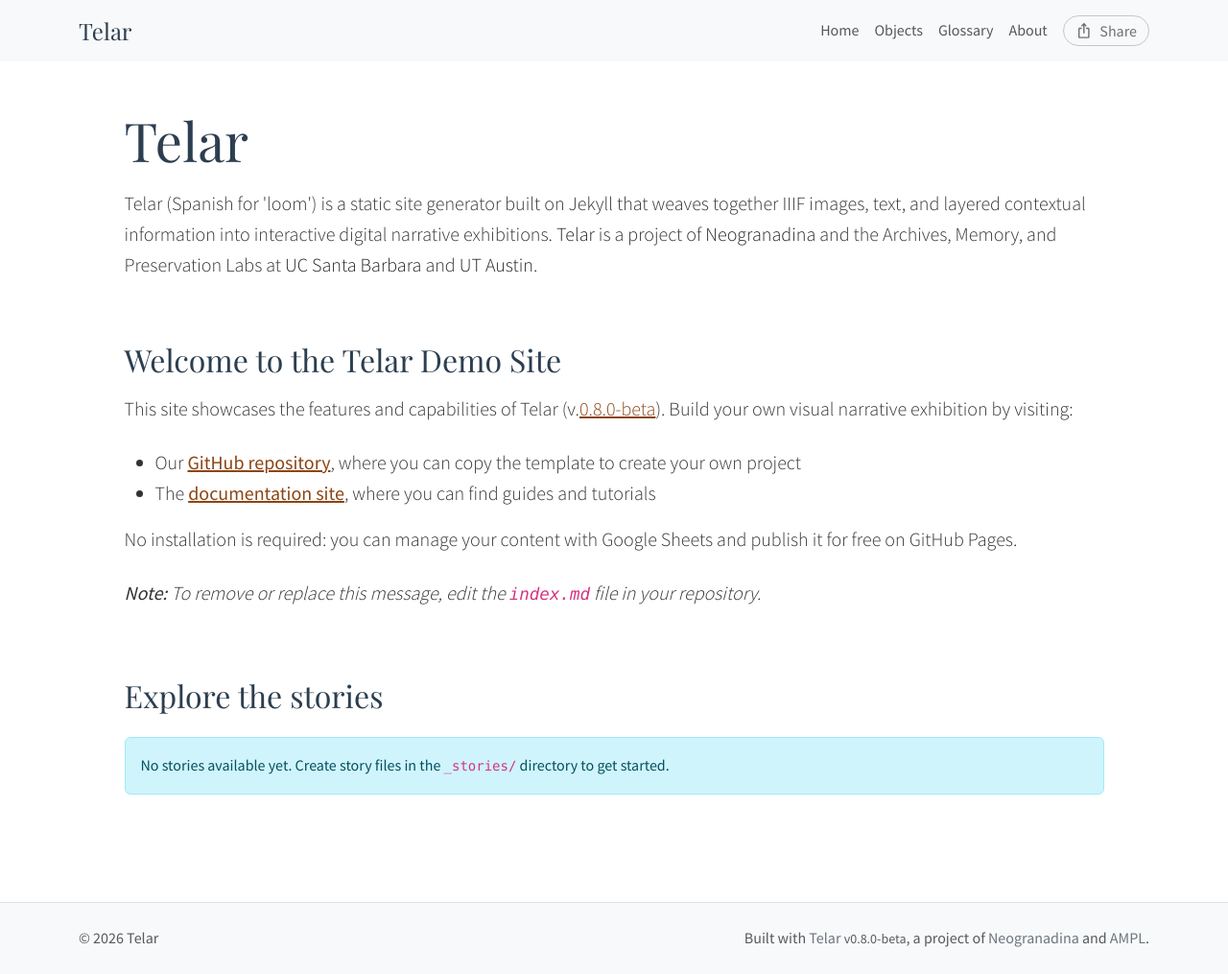
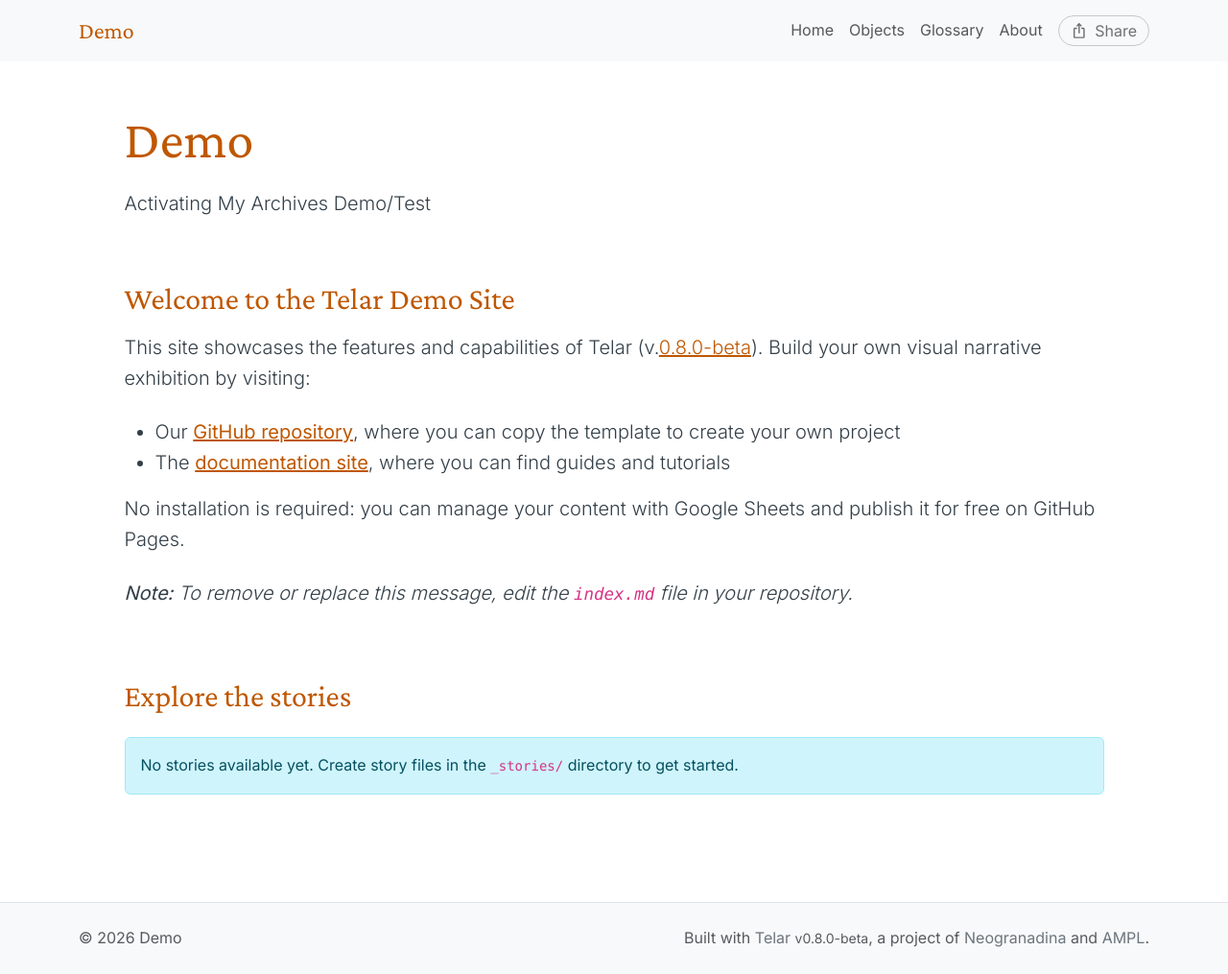
Before and after one commit to josiegardiner/demo, a Jekyll site: the page built from index.md, in a window 1280 px wide. Shown: the whole page at 96% size. Built offline with Jekyll 4.4.1, drawn with Linux system fonts in a browser that asks for light colours.

Commit message:
Update _config.yml
- shared google sheets
- changed name url and baseline url to "demo"

```diff
--- a/_config.yml
+++ b/_config.yml
@@ -2,13 +2,13 @@
 # https://telar.org
 
 # Site Settings
-title: Telar
-description: "Telar (Spanish for 'loom') is a static site generator built on Jekyll that weaves together IIIF images, text, and layered contextual information into interactive digital narrative exhibitions. <a href='https://github.com/UCSB-AMPLab/telar'>Telar</a> is a project of <a href='https://neogranadina.org'>Neogranadina</a> and the Archives, Memory, and Preservation Labs at <a href='https://ampl.clair.ucsb.edu/'>UC Santa Barbara</a> and <a href='https://liberalarts.utexas.edu/history/'>UT Austin</a>."
-baseurl: "/telar"
-url: "https://ampl.clair.ucsb.edu"
+title: Demo
+description: "Activating My Archives Demo/Test"
+baseurl: "/demo"
+url: "https://josiegardiner.github.io"
 author: ""
 email: ""
-telar_theme: "paisajes" # Options: paisajes, neogranadina, santa-barbara, austin, or custom
+telar_theme: "austin" # Options: paisajes, neogranadina, santa-barbara, austin, or custom
 logo: "" # Path to logo image (optional, max 80px tall, 200-300px wide recommended)
 telar_language: "en" # Options: "en" (English), "es" (Español)
 
@@ -29,7 +29,7 @@ collection_interface:
 # Story Protection (optional)
 # Stories with protected=yes in project.csv will be encrypted.
 # Viewers need this key to unlock protected stories.
-story_key: "test"
+story_key: "demo"
 
 # Google Sheets Integration (optional)
 # Manage content via Google Sheets instead of editing CSV files directly.
@@ -46,8 +46,8 @@ story_key: "test"
 #    - If running locally: Run `python3 scripts/fetch_google_sheets.py` before building
 google_sheets:
   enabled: true
-  shared_url: "https://docs.google.com/spreadsheets/d/18dJWy9wkLD7Muokigg4wp85c3Vsjuphdrn0g51pwkGY/edit"
-  published_url: "https://docs.google.com/spreadsheets/d/e/2PACX-1vT9eeRoyQCr1j-1uDaWBm-rgZNXtn9A-mepL0I4dqDTx2-E_6gbVD-8x0DYDVhppiAzrFpd20_9cr3z/pubhtml"
+  shared_url: "https://docs.google.com/spreadsheets/d/1gNkwjOLkYZEoqQ_3pXj28mrTR1920Fh_ACw8YOk0L-M/edit?usp=sharing"
+  published_url: "https://docs.google.com/spreadsheets/d/e/2PACX-1vQcu8u97f1tExWZ-RlPqAMlhJPiLoOIovFz1kbyC7QRF6zsTq7LS00qLTIc6iSMHXg5YY0e9QGgFvKE/pubhtml"
 
 
 #
```
